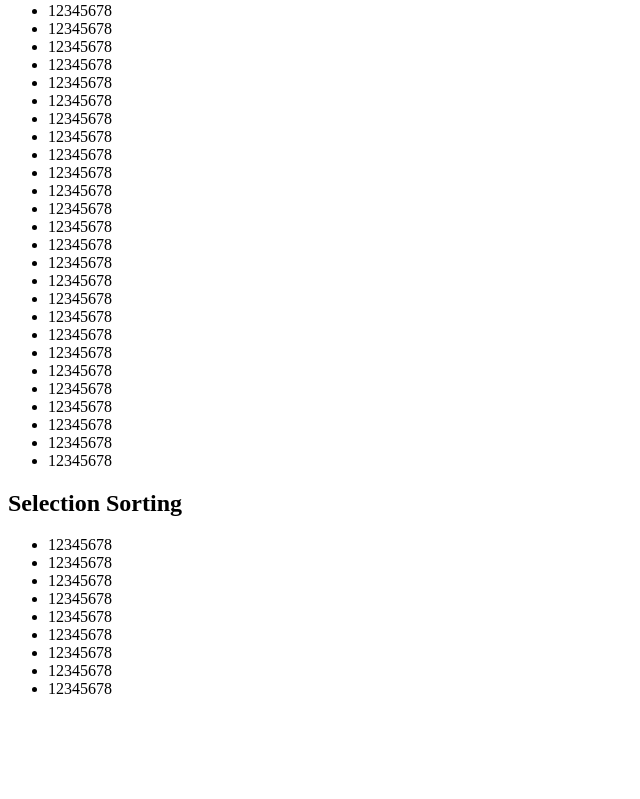
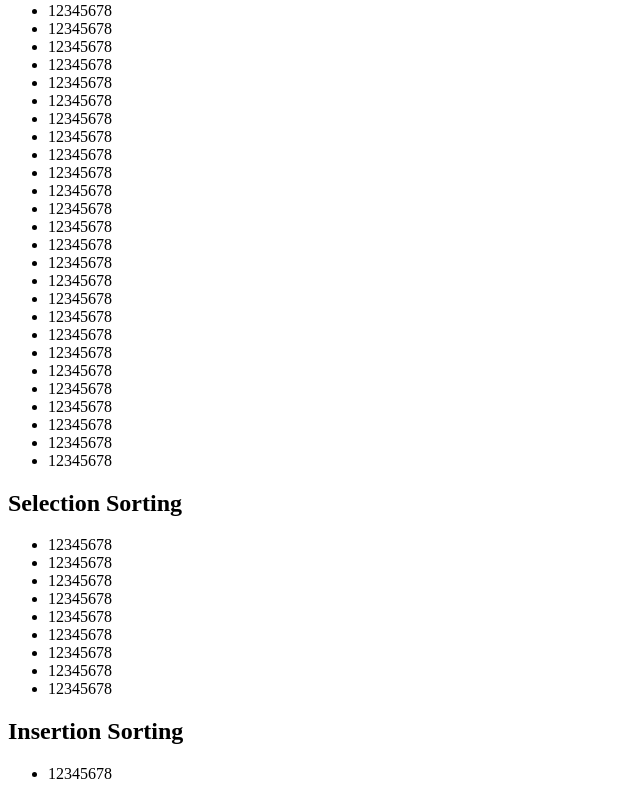
Before and after one commit to wroclawianka/sorting, a React (Create React App) app: page / in a window 1280 px wide. Shown: the part 912-1711 px from the top of the page, without its empty margins (0-640 px from the left). Before the commit the page ends 1626 px from the top, so only its background shows below. Built offline with nearby package versions, Linux system fonts and the light colour scheme.

Commit message:
insersection sorting added

```diff
--- a/src/App.tsx
+++ b/src/App.tsx
@@ -2,6 +2,7 @@ import React, { Component } from 'react';
 import './App.css';
 import  BubbleSorting from './components/BubbleSorting';
 import  SelectionSorting from './components/SelectionSorting';
+import InsertionSorting from './components/InsertionSorting';
 
 interface State {
   list: Array<number>;
@@ -39,6 +40,7 @@ class App extends Component<Props, State> {
        <div>
           <BubbleSorting list={this.state.list}></BubbleSorting>
           <SelectionSorting list={this.state.list}></SelectionSorting>
+          <InsertionSorting list={this.state.list}></InsertionSorting>
        </div>
       </div>
     );
--- /dev/null
+++ b/src/components/InsertionSorting.tsx
@@ -0,0 +1,61 @@
+import React, { Component } from 'react';
+
+interface State {
+    result: Array<number>,
+    steps:  Array<any>
+}
+
+interface Props {
+    list: Array<number>
+}
+
+class InserstionSorting extends Component<Props, State> {
+    public state : State;
+    constructor(){
+        super();
+        this.state = {
+            result : [],
+            steps : []
+        }
+    }
+
+    componentWillMount() {
+        this.useInsertionSorting()
+    }
+
+    useInsertionSorting(){
+        var array : Array<number> = this.props.list;
+        var steps = [ [...array] ];
+
+        for(var i = 0; i < array.length; i++) {
+            for(var j = 1; j < array.length; j++){
+                for(var x = j; x > i; x--){
+                    if(array[i] > array[x]){
+                        var value = array[x];
+                        var index = array.indexOf(array[x]);
+                        array.splice(index, 1);
+                        array.splice(i, 0, value);
+                        steps.push([...array])
+                    }
+                }
+            }
+        }
+        this.setState({
+            result : array,
+            steps : steps
+        })
+}
+
+    render() {
+        return <div>
+            <h2>Insertion Sorting</h2>
+            <ul>
+                {this.state.steps.map(function(step : []){
+                    return <li>{step}</li>;
+                  })}
+            </ul>
+        </div>
+    }
+}
+
+export default InserstionSorting;
```
